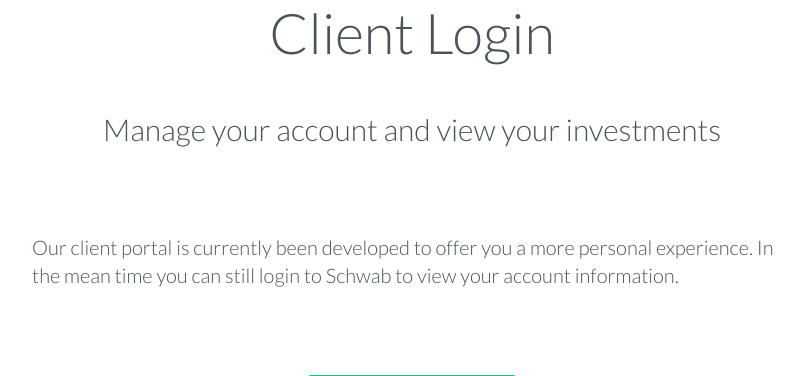
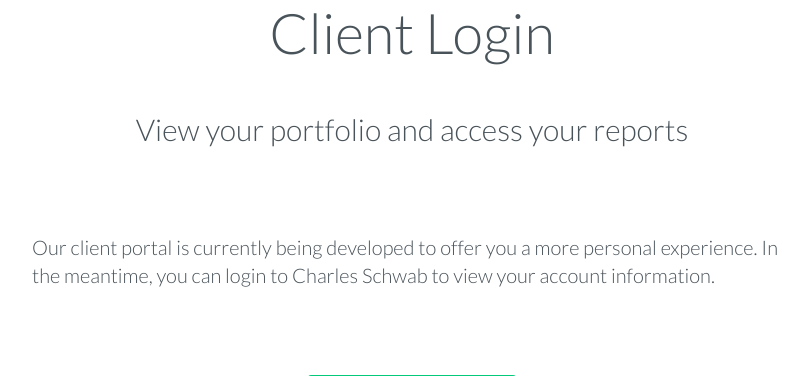
Before and after one commit to alemontree/growcapital, a PHP site: page /clients.php in a window 1280 px wide. Shown: the part 202-578 px from the top of the page, without its empty margins (228-1036 px from the left). Run offline with PHP 8.4, Linux system fonts and the light colour scheme; some libraries are stand-ins or nearby versions.

Commit message:
change link to schwab

```diff
--- a/content/section-clients.php
+++ b/content/section-clients.php
@@ -1,12 +1,12 @@
 <section id="section-clients">
 	<article class="heading-wrap">
 		<h1 class="page-heading">Client Login</h1>
-		<p class="sub-heading">Manage your account and view your investments</p>
+		<p class="sub-heading">View your portfolio and access your reports</p>
 		<div class="content">
-			<p>Our client portal is currently been developed to offer you a more personal experience. In the mean time you can still login to Schwab to view your account information.</p>
+			<p>Our client portal is currently being developed to offer you a more personal experience. In the meantime, you can login to Charles Schwab to view your account information.</p>
 			<div class="button-wrap">
-	   			<a href="" class="button-green button">Schwab Login</a>
-	   		</div>
-	   	</div>
+   			<a href="http://www.schwaballiance.com" target="_blank" class="button-green button">Schwab Login</a>
+   		</div>
+   	</div>
 	</article>
 </section>
```
